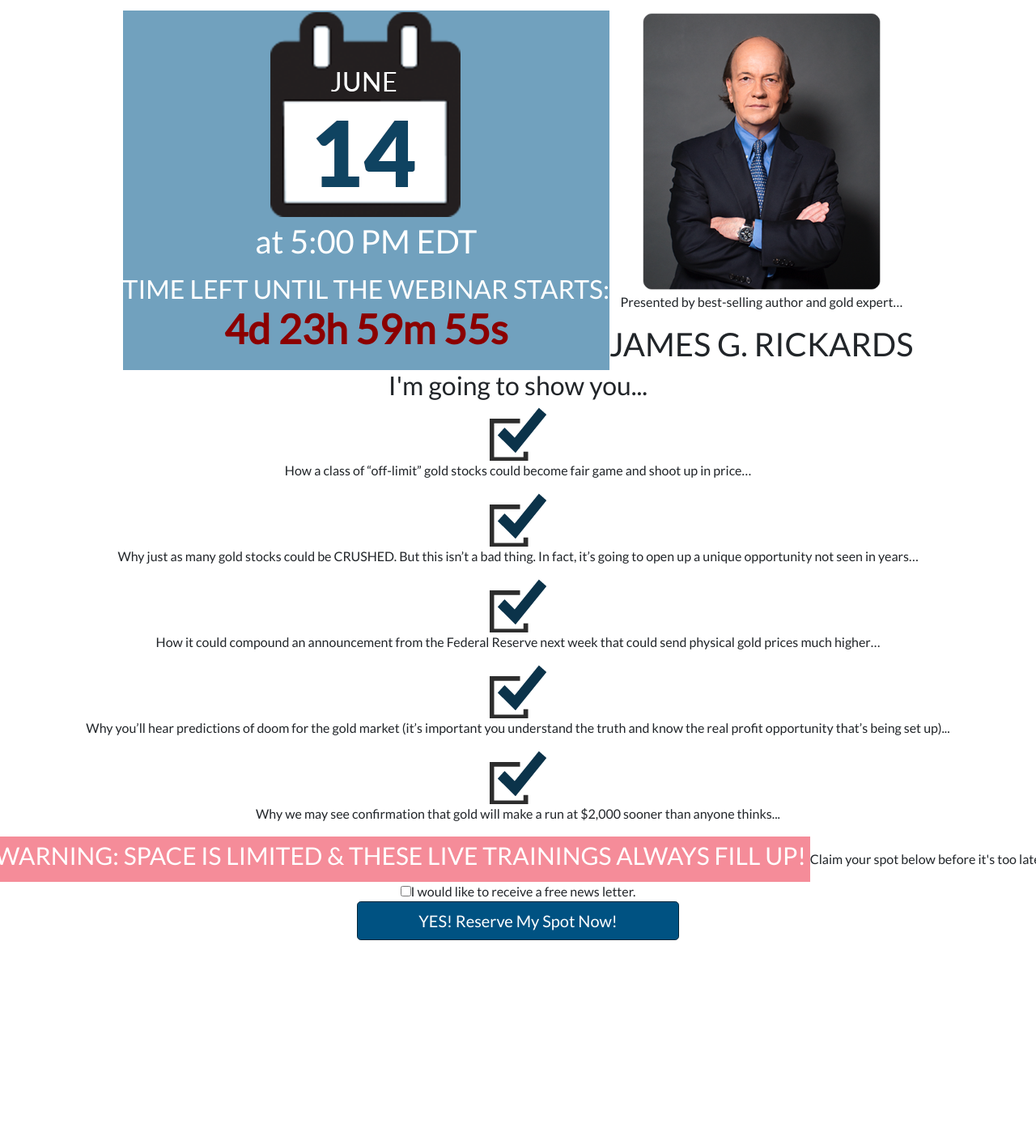
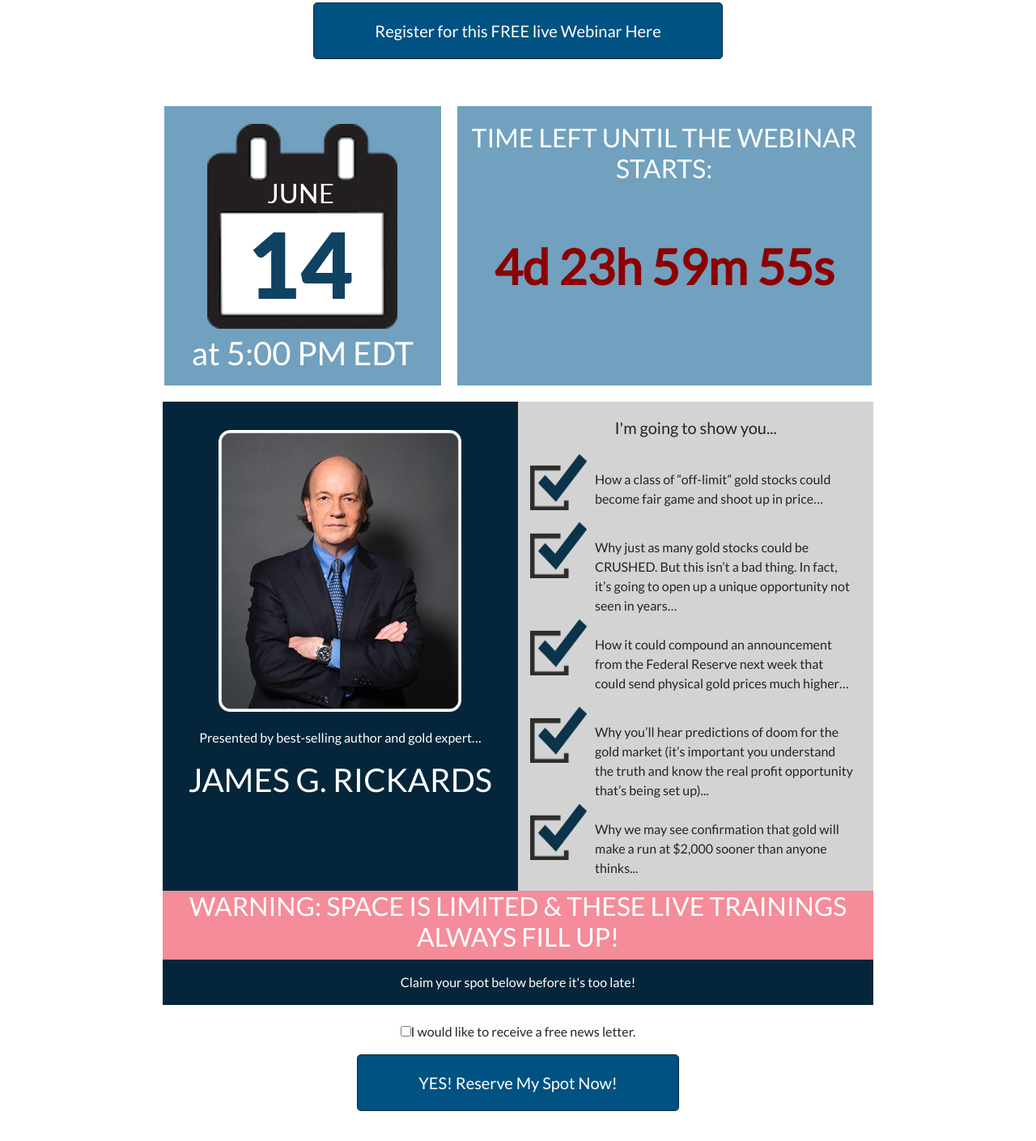
Before and after one commit to HannahAurand/developer_assessment, a website: page index.html in a window 1280 px wide. Shown: the part 345-1754 px from the top of the page at 81% size. Before the commit the page ends 1514 px from the top, so only its background shows below. Drawn offline with nearby package versions, Linux system fonts and the light colour scheme.

Commit message:
Final Product

```diff
--- a/clock.js
+++ b/clock.js
@@ -2,27 +2,34 @@
 
 //First, I set the webinar's date to 5 days from the current time at midnight:
 var countDownDate = new Date(new Date().getTime() + (5 * 24 * 60 * 60 * 1000));
+//Here I set the date's hour to midnight.
 countDownDate.setHours(24);
-console.log('countdownfunctioncalled');
+// console.log('countdownfunctioncalled');
 
 //Then, I used the setInterval method from the date object to count down.
 let x = setInterval(function () {
-    console.log('interval called')
+    // console.log('interval called')
     var current_date = new Date();
+    //I set the current date's time to midnight so that the count down begins counting exactly 5 days from midnight of the deadline.
     current_date.setHours(24);
+    //Parsing the returned date into milliseconds.
     current_date.getTime();
+    //Getting the amount of milliseconds between the current date and the deadline date.
     let time_between = countDownDate - current_date;
+    //Convert milliseconds into useful times
     let seconds = Math.floor((time_between % (1000 * 60)) / 1000);
     console.log(seconds);
     let minutes = Math.floor((time_between % (1000 * 60 * 60)) / (1000 * 60));
     let hours = Math.floor((time_between % (1000 * 60 * 60 * 24)) / (1000 * 60 * 60));
     let days = Math.floor(time_between / (1000 * 60 * 60 * 24));
 
-    if (time_between < 0) {
-        clearInterval(x);
+
+    //Stopping the timer when it reaches 0.
+    if (time_between <= 0) {
+        clearInterval(time_left);
         document.getElementById("time_left").innerHTML = "Event has passed";
     }
-
+    //Displaying the count-down in the html page.
     document.getElementById("time_left").innerHTML = days + "d " + hours + "h "
         + minutes + "m " + seconds + "s ";
 
--- a/index.html
+++ b/index.html
@@ -34,28 +34,29 @@
 
         </header>
 
-            <section class="calendar">
-                <img src="images/RGS_Hotlist_0617_Calendar.png" alt="A clean clipart image of a calendar.">
-                <h1 class="date">
-                    <p>at 5:00 PM EDT</p>
-                </h1>
-                <h2 class="time_left">
-
-                     TIME LEFT UNTIL THE WEBINAR STARTS:
-                    <div id="time_left">
-                    </div>
-
-                </h2>
+            <section class="container desktop_calendar calendar col-lg-12">
+                <div class="calendar col-lg-4">
+                    <img src="images/RGS_Hotlist_0617_Calendar.png" alt="A clean clipart image of a calendar.">
+                    <h1 class="date">
+                        <p>at 5:00 PM EDT</p>
+                    </h1>
+                </div>
+                <div class="calendar col-lg-6">
+                    <h2 class="time_left"> TIME LEFT UNTIL THE WEBINAR STARTS:
+                        <div id="time_left"></div>
+                    </h2>
+                </div>
             </section>
 
-            <section class="author">
+        <section class="author_show">
+            <section class="author col-lg-5">
                 <img src="images/RGS_Hotlist_0617_JimRickards.png" alt="Older man stares confidently at the camera with his arms crossed. He wears a business suit." class="man">
                 <p>Presented by best-selling author and gold expert…
                 </p>
                 <h1> JAMES G. RICKARDS</h1>
             </section>
 
-            <section class="show_you">
+            <section class="show_you col-lg-5">
                 <h2>I'm going to show you...</h2>
                 <div class="checkmark">
                         <img src="images/RGS_Hotlist_0617_CheckmarkBox.png" alt="Clipart of a checked checkbox.">
@@ -84,12 +85,13 @@
                     <p>  Why we may see confirmation that gold will make a run at $2,000 sooner than anyone thinks...</p>
                 </div>
             </section>
+        </section>
 
-            <section class="limited_space">
-                <h1>WARNING: SPACE IS LIMITED & THESE LIVE TRAININGS ALWAYS FILL UP!</h1>
+            <section class="limited_space col-lg-10">
+                <h2>WARNING: SPACE IS LIMITED & THESE LIVE TRAININGS ALWAYS FILL UP!</h2>
             </section>
 
-            <section class="claim_space">
+            <section class="claim_space col-lg-10">
                 <p class=limited></p>
                 <div class="your_spot">
                     <p>Claim your spot below before it's too late!</p>
--- a/script.js
+++ b/script.js
@@ -1,5 +1,5 @@
 //I wrote this code understanding that the counter was supposed to go to the date specified in the mockup.
-
+//Unused code.
 var app = new Vue({
     el: '#time_left',
     data: {
--- a/style.css
+++ b/style.css
@@ -54,8 +54,6 @@ header h1 {
 .limited_space > h1 {
     font-size: 30px !important;
     margin: 5px;
-}
-
 }
 
 .author {
@@ -149,12 +147,110 @@ header h1 {
     }
  }
 
- /* @media (max-width: 1500px) and (min-width: 992px) {
-     * {
-         margin: 10px;
+  @media (max-width: 1500px) and (min-width: 992px) {
+
+    .wrapper {
+        max-width: 1200px;
+        text-align: center;
+        margin-left: 10%;
+        margin-right: 10%;
+    }
+
+    .claim_space {
+        background-color: #05263a;
+        color: white;
+        width: 100%;
+    }
+
+    .desktop_calendar {
+        display: flex;
+        flex-wrap: nowrap;
+        background-color: white !important;
+        justify-content: center;
+    }
+
+    .calendar {
+        margin-right: 10px;
+        margin-left: 10px;
+        text-align: center;
+        padding-top: 20px;
+    }
+
+    #time_left {
+        padding-top: 65px;
+        font-size: 60px;
+    }
+
+    .quote {
+        width: 75%;
+    }
+
+    .btn-lg {
+        height: 70px;
+        margin-top: 2%;
+    }
+
+    .author {
+        background-color: #05263a;
+    }
+    .author > img {
+        padding-top: 5%;
+        padding-bottom: 5%;
+    }
+
+    .checkmark {
+        display: flex;
+        flex-wrap: nowrap;
+        float:left;
+        max-height: 120px;
+    }
+
+    .checkmark  > img {
+        max-height: 70px;
+    }
+
+    .checkmark > p {
+        text-align: left;
+        padding-left: 10px;
+        padding-right: 10px;
+        padding-top: 20px;
     }
 
     .show_you {
-         max-width: 75%;
-     } */
+        background-color: lightgray!important;
+        /* margin-right: 10px;
+        margin-left: 10px; */
+        display: flex;
+        flex-wrap: wrap;
+
     }
+    .author_show {
+        display: flex;
+        flex-wrap: nowrap;
+        justify-content: center;
+        padding-top: 20px;
+    }
+
+    .show_you > h2 {
+        font-size: 20px !important;
+        margin: 0 auto;
+        padding-top: 20px;
+        padding-bottom: 20px;
+    }
+
+    .limited_space .claim_space {
+        font-size: 20px;
+
+    }
+
+    .newsletter {
+        padding-top: 2%;
+        padding-bottom: 2%;
+    }
+
+    .reserve {
+        padding-top: 2%;
+        padding-bottom: 2%;
+    }
+
+ }
```
Also changed, not shown: blueboxes.js (+8 -4 lines), checkbox.js (+5 -41 lines). Lines whose indentation alone changed are shown as unchanged.
